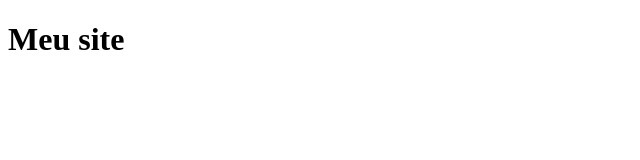
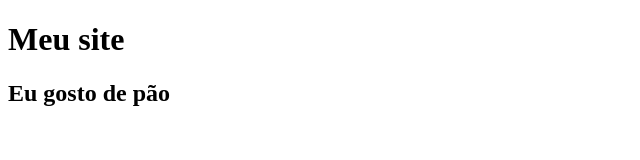
Before and after one commit to LiviaSobral/meu-site, a plain HTML site: page index.html in a window 1280 px wide. Shown: the whole page, without its empty margins (0-640 px from the left). Drawn offline with Linux system fonts and the light colour scheme.

Commit message:
Feature: adicionado um subtitulo

```diff
--- a/index.html
+++ b/index.html
@@ -7,5 +7,6 @@
 </head>
 <body>
     <h1>Meu site</h1>
+    <h2>Eu gosto de pão</h2>
 </body>
 </html>
```
